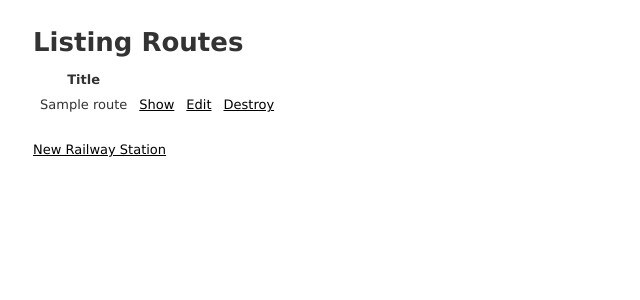
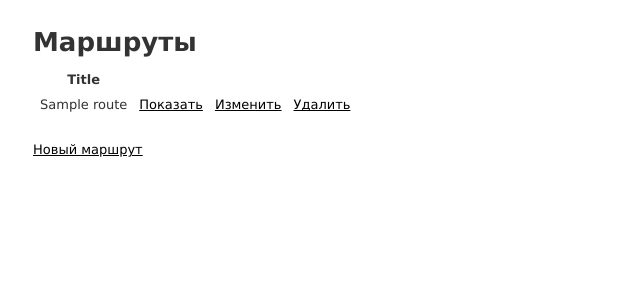
Before and after one commit to r4o/tutu, a Rails app: page /routes in a window 1280 px wide. Shown: the top 300 px of the page, without its empty margins (0-640 px from the left). Run offline with Rails 7, Linux system fonts and the light colour scheme; tables that the repository leaves empty hold one stand-in row (Sample ...); style sheets or scripts are compiled from the project's sources.

Commit message:
Translate links, add edit view

```diff
--- /dev/null
+++ b/app/views/routes/edit.html.erb
@@ -0,0 +1,5 @@
+<h1>Изменить маршрут</h1>
+
+<%= render 'form' %>
+
+<%= link_to 'Назад', routes_path %>
--- a/app/views/routes/index.html.erb
+++ b/app/views/routes/index.html.erb
@@ -1,6 +1,6 @@
 <p id="notice"><%= notice %></p>
 
-<h1>Listing Routes</h1>
+<h1>Маршруты</h1>
 
 <table>
   <thead>
@@ -14,9 +14,9 @@
   <% @routes.each do |route| %>
     <tr>
       <td><%= route.name %></td>
-      <td><%= link_to 'Show', route %></td>
-      <td><%= link_to 'Edit', edit_route_path(route) %></td>
-      <td><%= link_to 'Destroy', route, method: :delete, data: { confirm: 'Are you sure?' } %></td>
+      <td><%= link_to 'Показать', route %></td>
+      <td><%= link_to 'Изменить', edit_route_path(route) %></td>
+      <td><%= link_to 'Удалить', route, method: :delete, data: { confirm: 'Вы уверены?' } %></td>
     </tr>
   <% end %>
   </tbody>
@@ -24,4 +24,4 @@
 
 <br>
 
-<%= link_to 'New Railway Station', new_route_path %>
+<%= link_to 'Новый маршрут', new_route_path %>
```
